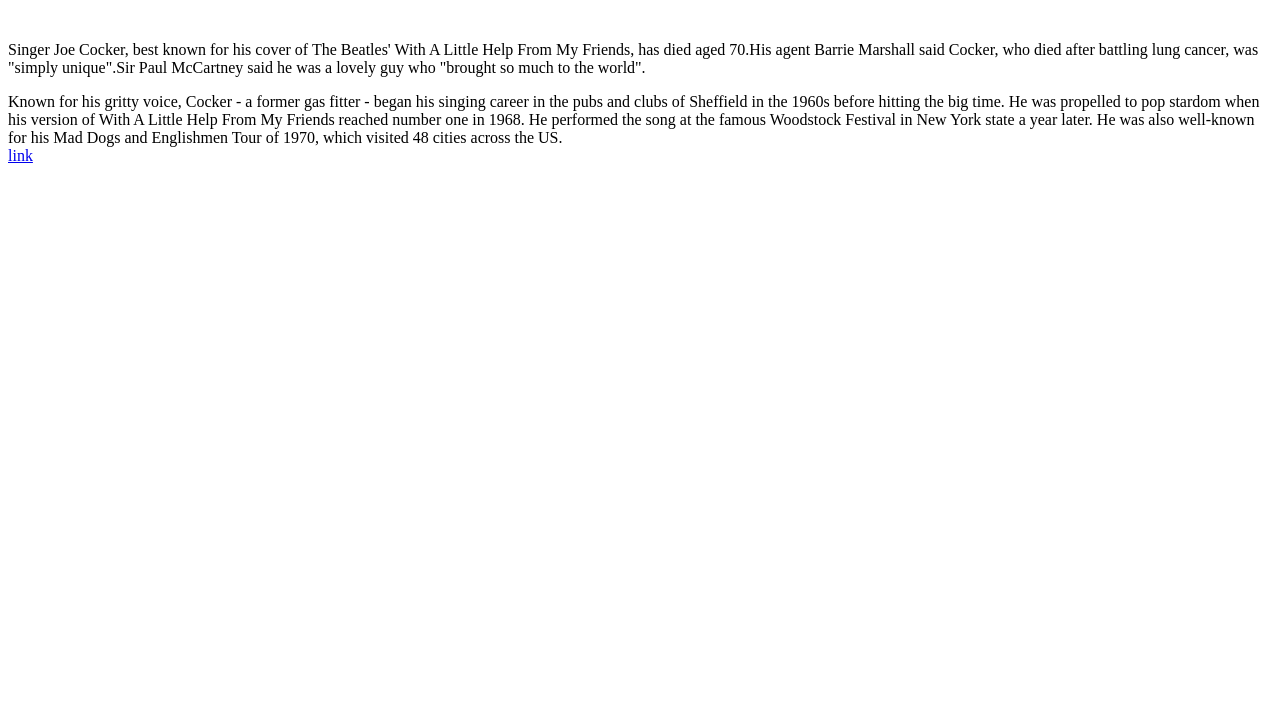
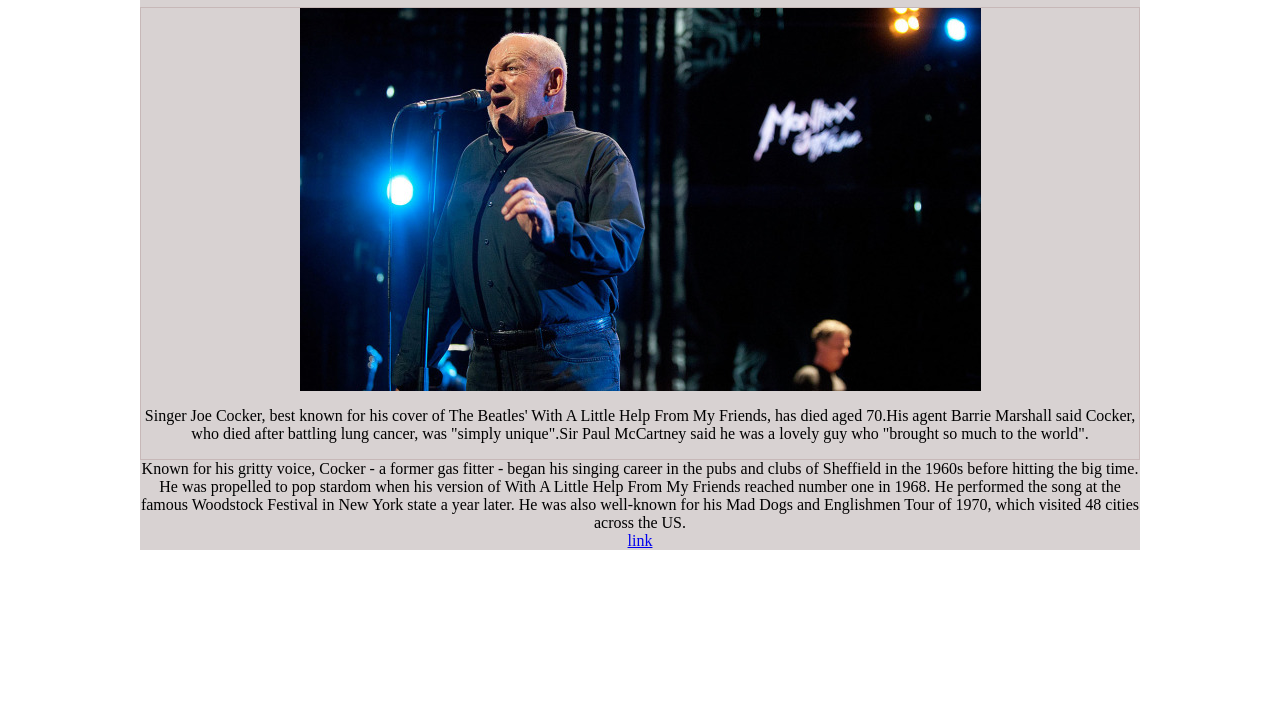
Before and after one commit to untouchablle/trial1, a plain HTML site: page index.html in a window 1280 px wide. Shown: the part 73-800 px from the top of the page. Drawn offline with Linux system fonts and the light colour scheme.

Commit message:
added CSS

```diff
--- a/css/style.css
+++ b/css/style.css
@@ -0,0 +1,26 @@
+#main {
+    width: 1000px;
+    margin: 0px auto;
+    margin-top: 0px;
+    background: #d8d2d2;
+    text-align: center;
+
+    }
+
+    #img-div  {
+
+    border: 1px solid rgb(199, 184, 184);
+    }
+     .txt {
+        padding: 20px 165px;
+
+     }
+
+     #image {
+        display: block;
+        height: auto;
+        max-width: 681px;
+        margin-left: auto;
+        margin-right: auto;
+
+        }
--- a/index.html
+++ b/index.html
@@ -10,7 +10,7 @@
     <main id = "main">
     <h1 id = "title">Joe Cocker</h1>
       <div id = "img-div">
-        <img id = "image" >
+        <img id = "image" alt = "Joe Cocker" src = "img/joe.jpg" >
         <figcaption id = "img-caption">
           <p>Singer Joe Cocker, best known for his cover of The Beatles' With A Little Help From My Friends, has died aged 70.His agent Barrie Marshall said Cocker, who died after battling lung cancer, was "simply unique".Sir Paul McCartney said he was a lovely guy who "brought so much to the world". </p>
         </figcaption>
```
Also changed, not shown: img/joe.jpg (added).
